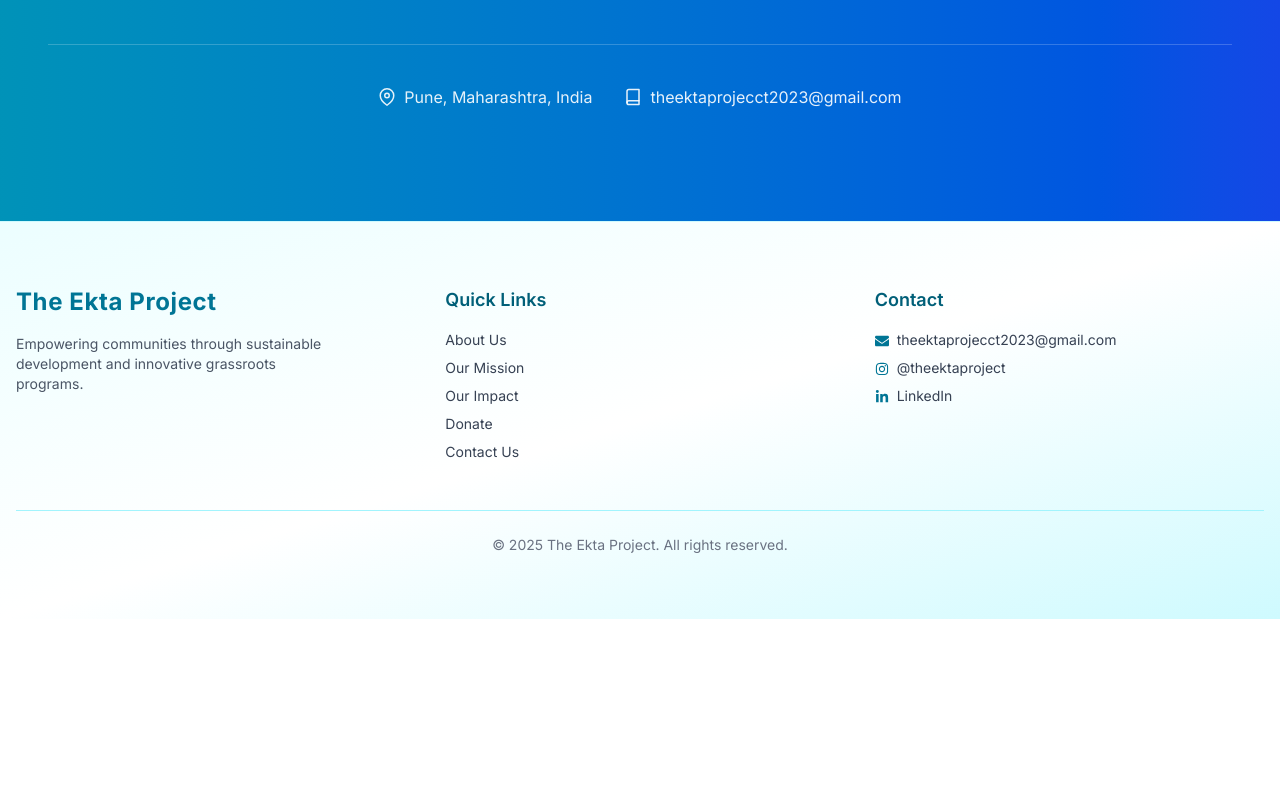
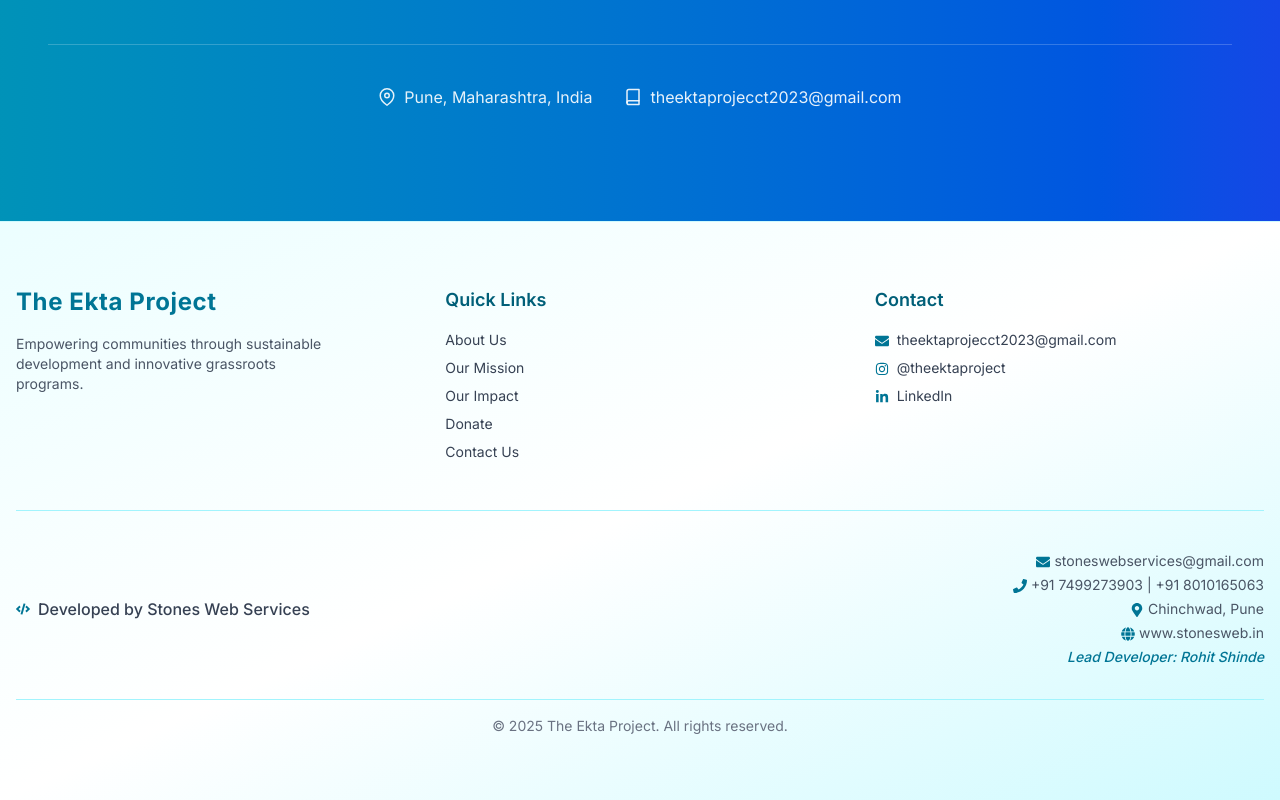
Before and after one commit to rohitshinde3903/the-ekta-project, a Next.js app: page / in a window 1280 px wide. Shown: the part 3865-4665 px from the top of the page. Before the commit the page ends 4484 px from the top, so only its background shows below. Built offline with nearby package versions, Linux system fonts and the light colour scheme.

Commit message:
Push to ekta

```diff
--- a/src/app/components/Footer.tsx
+++ b/src/app/components/Footer.tsx
@@ -1,11 +1,20 @@
 import Link from 'next/link';
-import { FaInstagram, FaLinkedinIn, FaEnvelope } from 'react-icons/fa';
+import {
+  FaInstagram,
+  FaLinkedinIn,
+  FaEnvelope,
+  FaPhone,
+  FaMapMarkerAlt,
+  FaCode,
+  FaGlobe
+} from 'react-icons/fa';
 
 export default function Footer() {
   return (
     <footer className="bg-gradient-to-br from-cyan-50 via-white to-cyan-100 text-gray-800 py-16 border-t border-cyan-100">
       <div className="container mx-auto px-4">
         <div className="grid grid-cols-1 md:grid-cols-3 gap-10">
+
           {/* Logo & Description */}
           <div>
             <Link href="/" className="text-2xl font-bold text-cyan-700 tracking-wide">
@@ -20,31 +29,11 @@ export default function Footer() {
           <div>
             <h3 className="text-lg font-semibold text-cyan-800 mb-4">Quick Links</h3>
             <ul className="space-y-2 text-sm">
-              <li>
-                <Link href="/about" className="text-gray-700 hover:text-cyan-600 transition">
-                  About Us
-                </Link>
-              </li>
-              <li>
-                <Link href="/mission" className="text-gray-700 hover:text-cyan-600 transition">
-                  Our Mission
-                </Link>
-              </li>
-               <li>
-                <Link href="/impact" className="text-gray-700 hover:text-cyan-600 transition">
-                  Our Impact
-                </Link>
-              </li>
-              <li>
-                <Link href="/donate" className="text-gray-700 hover:text-cyan-600 transition">
-                  Donate
-                </Link>
-              </li>
-              <li>
-                <Link href="/contact" className="text-gray-700 hover:text-cyan-600 transition">
-                  Contact Us
-                </Link>
-              </li>
+              <li><Link href="/about" className="text-gray-700 hover:text-cyan-600 transition">About Us</Link></li>
+              <li><Link href="/mission" className="text-gray-700 hover:text-cyan-600 transition">Our Mission</Link></li>
+              <li><Link href="/impact" className="text-gray-700 hover:text-cyan-600 transition">Our Impact</Link></li>
+              <li><Link href="/donate" className="text-gray-700 hover:text-cyan-600 transition">Donate</Link></li>
+              <li><Link href="/contact" className="text-gray-700 hover:text-cyan-600 transition">Contact Us</Link></li>
             </ul>
           </div>
 
@@ -84,8 +73,46 @@ export default function Footer() {
           </div>
         </div>
 
+        {/* Stones Web Attribution */}
+        <div className="mt-12 pt-10 border-t border-cyan-200 text-sm text-gray-700">
+          <div className="flex flex-col md:flex-row justify-between items-center gap-4">
+            <div className="flex items-center gap-2 text-gray-600 font-medium">
+              <FaCode className="text-cyan-700" />
+              <span className="text-sm md:text-base text-gray-700">Developed by Stones Web Services</span>
+            </div>
+            <div className="text-xs sm:text-sm text-gray-600 text-center md:text-right space-y-1">
+              <p>
+                <FaEnvelope className="inline mr-1 text-cyan-700" />
+                <a href="mailto:stoneswebservices@gmail.com" className="hover:text-cyan-600 transition">
+                  stoneswebservices@gmail.com
+                </a>
+              </p>
+              <p>
+                <FaPhone className="inline mr-1 text-cyan-700" />
+                <span>+91 7499273903</span> | <span>+91 8010165063</span>
+              </p>
+              <p>
+                <FaMapMarkerAlt className="inline mr-1 text-cyan-700" />
+                Chinchwad, Pune
+              </p>
+              <p>
+                <FaGlobe className="inline mr-1 text-cyan-700" />
+                <a
+                  href="https://stonesweb.in"
+                  target="_blank"
+                  rel="noopener noreferrer"
+                  className="hover:text-cyan-600 transition"
+                >
+                  www.stonesweb.in
+                </a>
+              </p>
+              <p className="italic text-cyan-700 font-medium">Lead Developer: Rohit Shinde</p>
+            </div>
+          </div>
+        </div>
+
         {/* Bottom Footer */}
-        <div className="border-t border-cyan-200 mt-12 pt-6 text-center text-sm text-gray-500">
+        <div className="border-t border-cyan-200 mt-8 pt-4 text-center text-sm text-gray-500">
           <p>© {new Date().getFullYear()} The Ekta Project. All rights reserved.</p>
         </div>
       </div>
```
